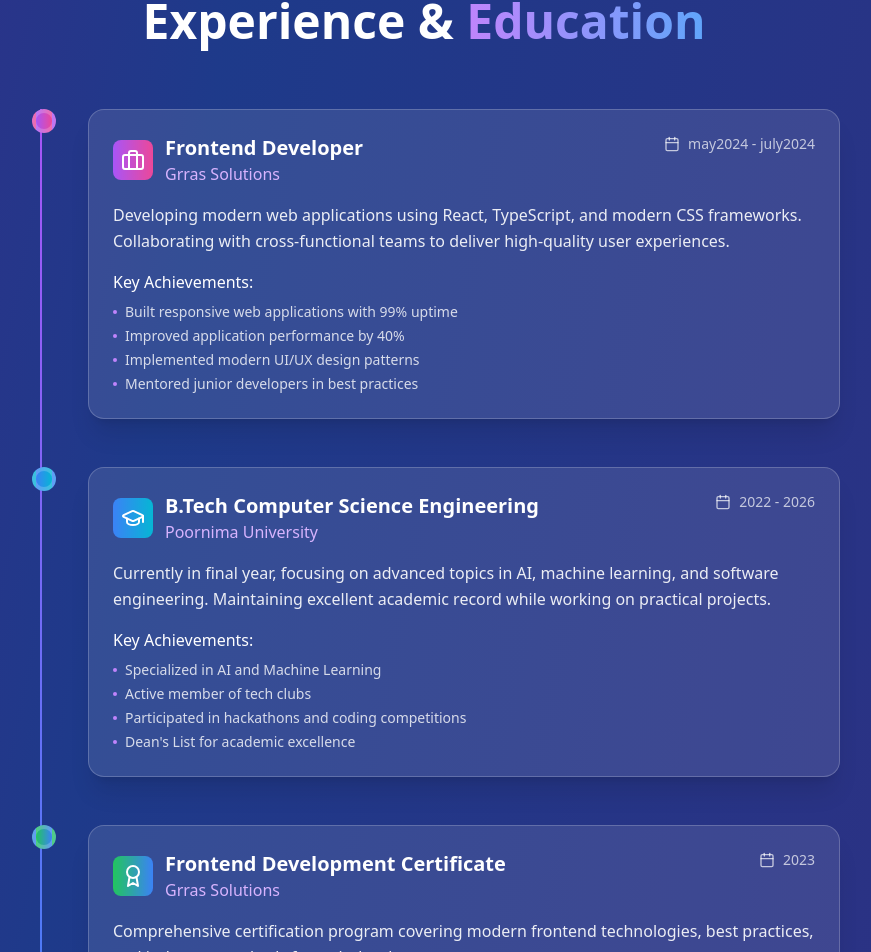
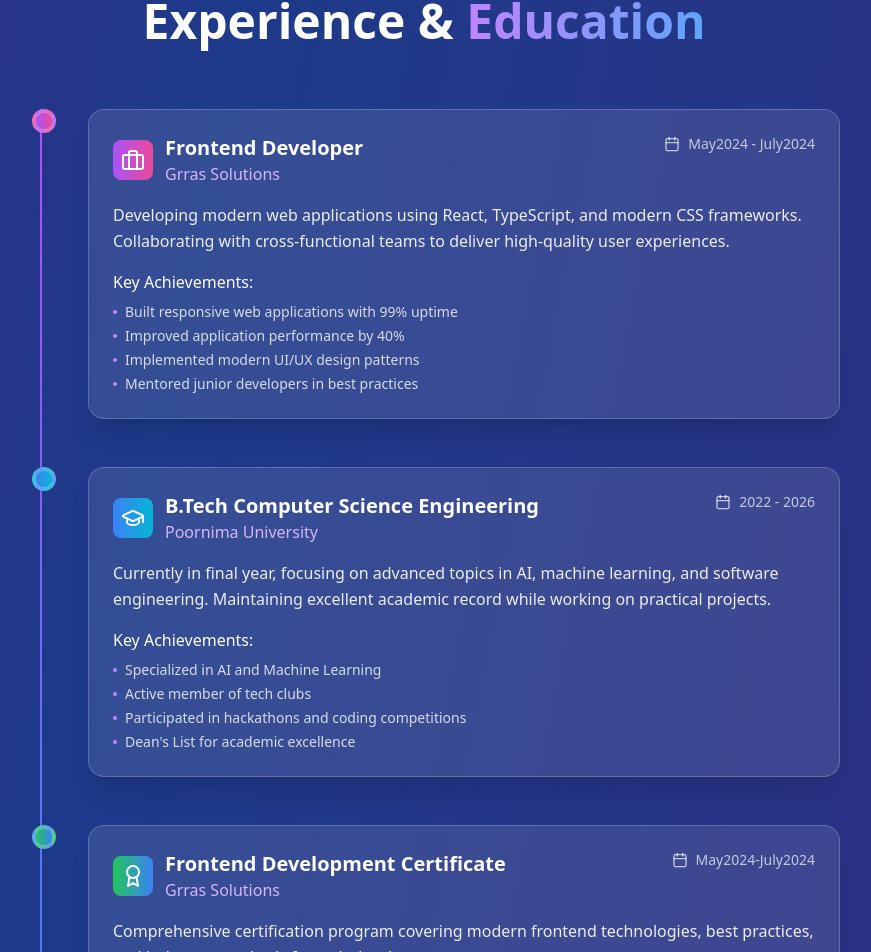
Before and after one commit to Jiya3107/jiya-portfolio, a React (Vite) app: page / in a window 1280 px wide. Shown: the part 4093-5045 px from the top of the page, without its empty margins (216-1087 px from the left). Built offline with nearby package versions, Linux system fonts and the light colour scheme.

Commit message:
Update Experience.tsx

```diff
--- a/src/components/Experience.tsx
+++ b/src/components/Experience.tsx
@@ -28,7 +28,7 @@ const Experience = () => {
       icon: <Briefcase className="w-6 h-6" />,
       title: "Frontend Developer",
       company: "Grras Solutions",
-      period: "may2024 - july2024",
+      period: "May2024 - July2024",
       description: "Developing modern web applications using React, TypeScript, and modern CSS frameworks. Collaborating with cross-functional teams to deliver high-quality user experiences.",
       achievements: [
         "Built responsive web applications with 99% uptime",
@@ -56,7 +56,7 @@ const Experience = () => {
       icon: <Award className="w-6 h-6" />,
       title: "Frontend Development Certificate",
       company: "Grras Solutions",
-      period: "2023",
+      period: "May2024-July2024",
       description: "Comprehensive certification program covering modern frontend technologies, best practices, and industry standards for web development.",
       achievements: [
         "Mastered React and TypeScript",
```
